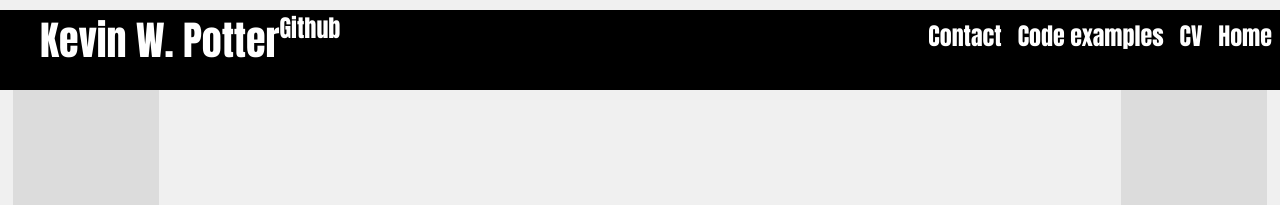
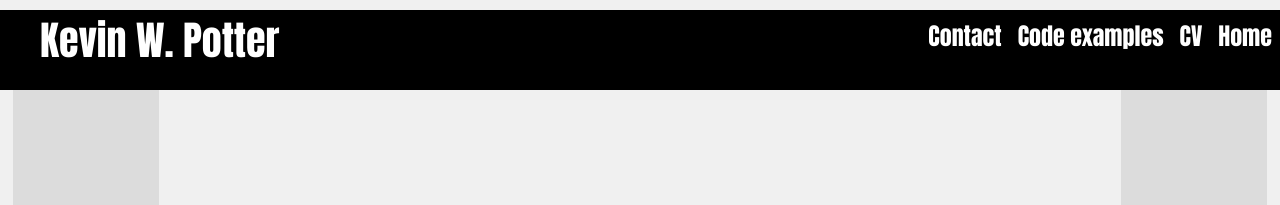
Before and after one commit to rettopnivek/rettopnivek.github.io, a Jekyll site: the page built from index.md, in a window 1280 px wide. Shown: the top 205 px of the page. Built offline with Jekyll 4.4.1, drawn with Linux system fonts in a browser that asks for light colours.

Commit message:
Update default.html

```diff
--- a/_layouts/default.html
+++ b/_layouts/default.html
@@ -20,7 +20,7 @@
                         	<li class="liList"><a href="/"><font color='white'>Home</a></li>
                         	<li class="liList"><a href="/cv"><font color='white'>CV</a></li>
                         	<li class="liList"><a href="/r_tips"><font color='white'>Code examples</a></li>
-                        	<li class="liList"></li><a href="https://github.com/rettopnivek"><font color='white'>Github</a></li>
+                        	<!-- <li class="liList"></li><a href="https://github.com/rettopnivek"><font color='white'>Github</a></li> -->
                         	<li class="liList"><a href="mailto:kevin.w.potter@gmail.com"><font color='white'>Contact</a>
                         </ul>
                         <div style="clear: both;"></div>
```
